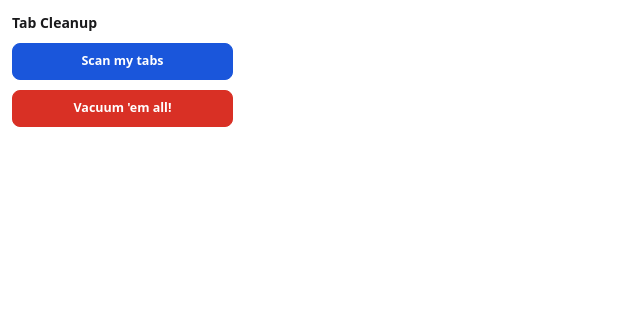
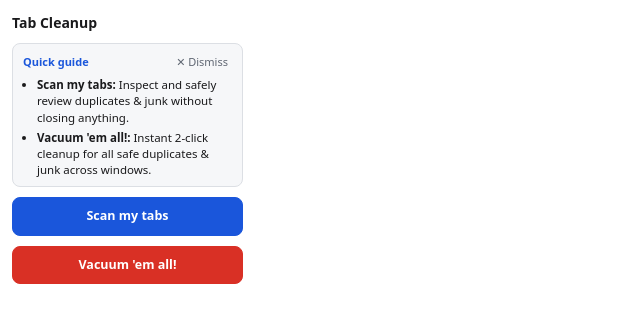
Before and after one commit to blur6666/tab-vacuum, a website with bundled scripts: page src/popup/popup.html in a window 1280 px wide. Shown: the whole page, without its empty margins (0-640 px from the left). Built offline with nearby package versions, Linux system fonts and the light colour scheme; no server answers.

Commit message:
feat(popup): add first-time user onboarding banner and accessible button tooltips

```diff
--- a/src/popup/popup.css
+++ b/src/popup/popup.css
@@ -1,5 +1,5 @@
 body {
-  width: 245px;
+  width: 255px;
 }
 
 main {
@@ -34,14 +34,65 @@ h1 {
   filter: drop-shadow(0 0 2px color-mix(in srgb, #ffffff 55%, transparent));
 }
 
+.onboarding {
+  background: var(--surface);
+  border: 1px solid var(--border);
+  border-radius: var(--radius);
+  padding: 8px 10px;
+  display: flex;
+  flex-direction: column;
+  gap: 6px;
+  font-size: 11.5px;
+  line-height: 1.4;
+}
 
-#scan-slot {
+.onboarding-header {
+  display: flex;
+  justify-content: space-between;
+  align-items: center;
+}
+
+.onboarding-badge {
+  font-weight: 600;
+  font-size: 11px;
+  color: var(--accent);
+}
+
+.dismiss-btn {
+  background: none;
+  border: none;
+  padding: 2px 4px;
+  font-size: 11px;
+  color: var(--muted);
+  cursor: pointer;
+  border-radius: 4px;
+}
+
+.dismiss-btn:hover {
+  color: var(--text);
+  background: color-mix(in srgb, var(--border) 40%, transparent);
+}
+
+.onboarding-list {
+  margin: 0;
+  padding-left: 14px;
+  display: flex;
+  flex-direction: column;
+  gap: 4px;
+  color: var(--text);
+}
+
+.onboarding-list li {
+  margin: 0;
+}
+
+.action-slot {
   display: flex;
   justify-content: space-between;
   gap: 8px;
 }
 
-#scan-slot button {
+.action-slot button {
   flex: 1;
   padding: 8px 10px;
   font-size: 12.5px;
--- a/src/popup/popup.html
+++ b/src/popup/popup.html
@@ -13,12 +13,37 @@
         <h1>Tab Cleanup</h1>
       </header>
 
-      <div id="scan-slot">
-        <button id="scan" class="primary" type="button">Scan my tabs</button>
+      <section id="onboarding" class="onboarding hidden" aria-label="First-time guidance">
+        <div class="onboarding-header">
+          <span class="onboarding-badge">Quick guide</span>
+          <button id="dismiss-onboarding" class="link-muted dismiss-btn" type="button" aria-label="Dismiss first-time guide" title="Dismiss this guide">✕ Dismiss</button>
+        </div>
+        <ul class="onboarding-list">
+          <li><strong>Scan my tabs:</strong> Inspect and safely review duplicates &amp; junk without closing anything.</li>
+          <li><strong>Vacuum 'em all!:</strong> Instant 2-click cleanup for all safe duplicates &amp; junk across windows.</li>
+        </ul>
+      </section>
+
+      <div class="action-slot">
+        <button
+          id="scan"
+          class="primary"
+          type="button"
+          title="Inspect and review duplicate, junk, and system tabs safely without closing anything"
+          aria-label="Scan my tabs: inspect and review duplicates and junk tabs without closing"
+        >
+          Scan my tabs
+        </button>
       </div>
 
-      <div id="scan-slot">
-        <button id="vacuum" class="danger-solid" type="button" alt="Close all duplicates, abandoned 'new tabs', and other pages'">
+      <div class="action-slot">
+        <button
+          id="vacuum"
+          class="danger-solid"
+          type="button"
+          title="Instant 2-click cleanup: scans and closes duplicate and junk tabs across all windows with confirmation"
+          aria-label="Vacuum 'em all: instant two-click cleanup for duplicates and junk tabs"
+        >
           Vacuum 'em all!
         </button>
       </div>
--- a/src/popup/popup.js
+++ b/src/popup/popup.js
@@ -21,6 +21,12 @@ const SCAN = 'Scan my tabs';
 const SCAN_AGAIN = '⟳ Scan again';
 const VACUUM = "Vacuum 'em all!";
 
+const SCAN_TOOLTIP = 'Inspect and review duplicate, junk, and system tabs safely without closing anything';
+const SCAN_AGAIN_TOOLTIP = 'Re-scan all tabs and refresh the report in place';
+const VACUUM_TOOLTIP = "Instant 2-click cleanup: scans and closes duplicate and junk tabs across all windows with confirmation";
+
+const ONBOARDING_DISMISSED_KEY = 'tab_vacuum_onboarding_dismissed';
+
 const scanButton = $('scan');
 const vacuumButton = $('vacuum');
 const status = $('status');
@@ -29,13 +35,31 @@ const toggleProtected = $('toggle-protected');
 const protectedList = $('protected-list');
 const openReview = $('open-review');
 const copyButton = $('copy');
+const onboarding = $('onboarding');
+const dismissOnboarding = $('dismiss-onboarding');
 
 let lastPlan = null;
 let vacuumPlan = null;
 let armedVacuumTimer = null;
 
 scanButton.textContent = SCAN;
+scanButton.title = SCAN_TOOLTIP;
+scanButton.setAttribute('aria-label', `Scan my tabs: ${SCAN_TOOLTIP.toLowerCase()}`);
+
 vacuumButton.textContent = VACUUM;
+vacuumButton.title = VACUUM_TOOLTIP;
+vacuumButton.setAttribute('aria-label', `Vacuum 'em all: ${VACUUM_TOOLTIP.toLowerCase()}`);
+
+if (onboarding && localStorage.getItem(ONBOARDING_DISMISSED_KEY) !== 'true') {
+  onboarding.classList.remove('hidden');
+}
+
+dismissOnboarding?.addEventListener('click', () => {
+  try {
+    localStorage.setItem(ONBOARDING_DISMISSED_KEY, 'true');
+  } catch {}
+  onboarding?.classList.add('hidden');
+});
 
 // Check initially if there are any vacuum candidates to set initial disabled state
 hasTabsPermission().then(async (granted) => {
@@ -115,7 +139,10 @@ function armVacuum(count) {
     armedVacuumTimer = null;
   }
   setStatus('');
-  vacuumButton.textContent = `Closing ${count} tab${count === 1 ? '' : 's'}, ok?`;
+  const label = `Closing ${count} tab${count === 1 ? '' : 's'}, ok?`;
+  vacuumButton.textContent = label;
+  vacuumButton.title = `Click again to confirm closing ${count} tab${count === 1 ? '' : 's'}`;
+  vacuumButton.setAttribute('aria-label', `Confirm vacuum: close ${count} tab${count === 1 ? '' : 's'} now`);
   vacuumButton.classList.add('armed');
   armedVacuumTimer = setTimeout(() => {
     disarmVacuum();
@@ -128,6 +155,8 @@ function disarmVacuum() {
     armedVacuumTimer = null;
   }
   vacuumButton.textContent = VACUUM;
+  vacuumButton.title = VACUUM_TOOLTIP;
+  vacuumButton.setAttribute('aria-label', `Vacuum 'em all: ${VACUUM_TOOLTIP.toLowerCase()}`);
   vacuumButton.classList.remove('armed');
   vacuumPlan = null;
   setStatus('');
@@ -176,6 +205,8 @@ function render(plan) {
   results.classList.toggle('hidden', false);
 
   scanButton.textContent = SCAN_AGAIN;
+  scanButton.title = SCAN_AGAIN_TOOLTIP;
+  scanButton.setAttribute('aria-label', `Scan again: ${SCAN_AGAIN_TOOLTIP.toLowerCase()}`);
   scanButton.className = 'secondary';
 
   $('totals').textContent =
```
Also changed, not shown: backlog/tasks/task-2 - Add-user-onboarding-and-tooltips-explaining-popup-buttons.md (+31 -6 lines).
